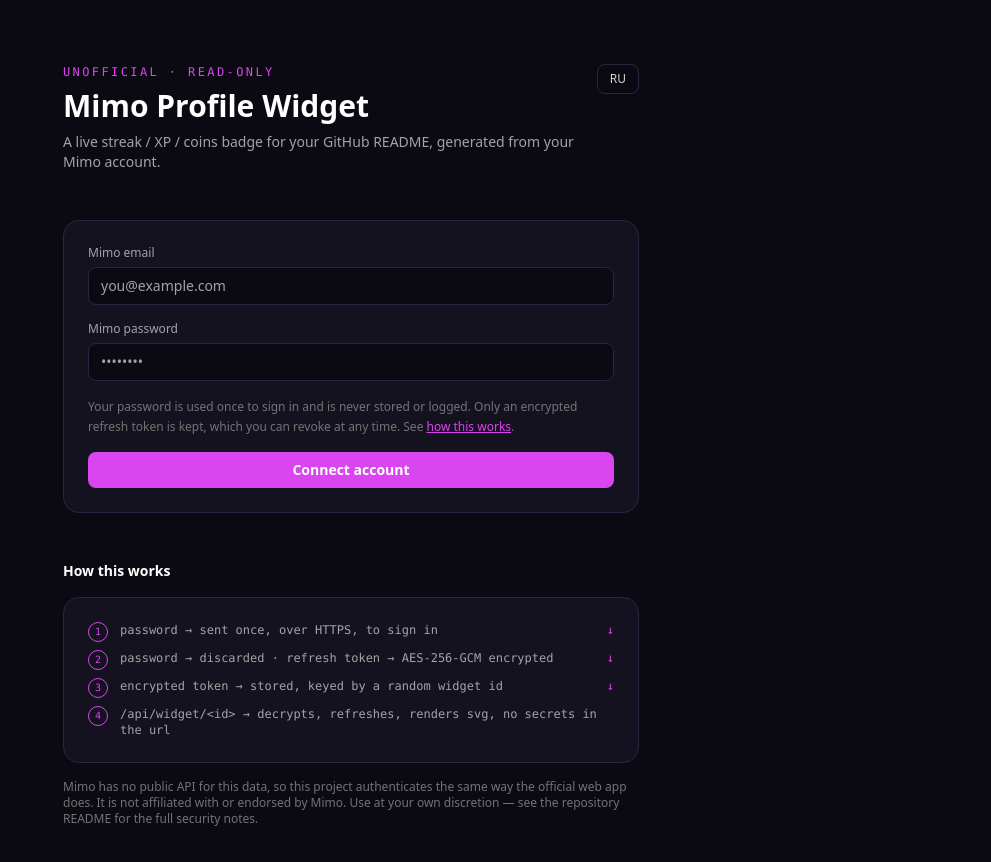
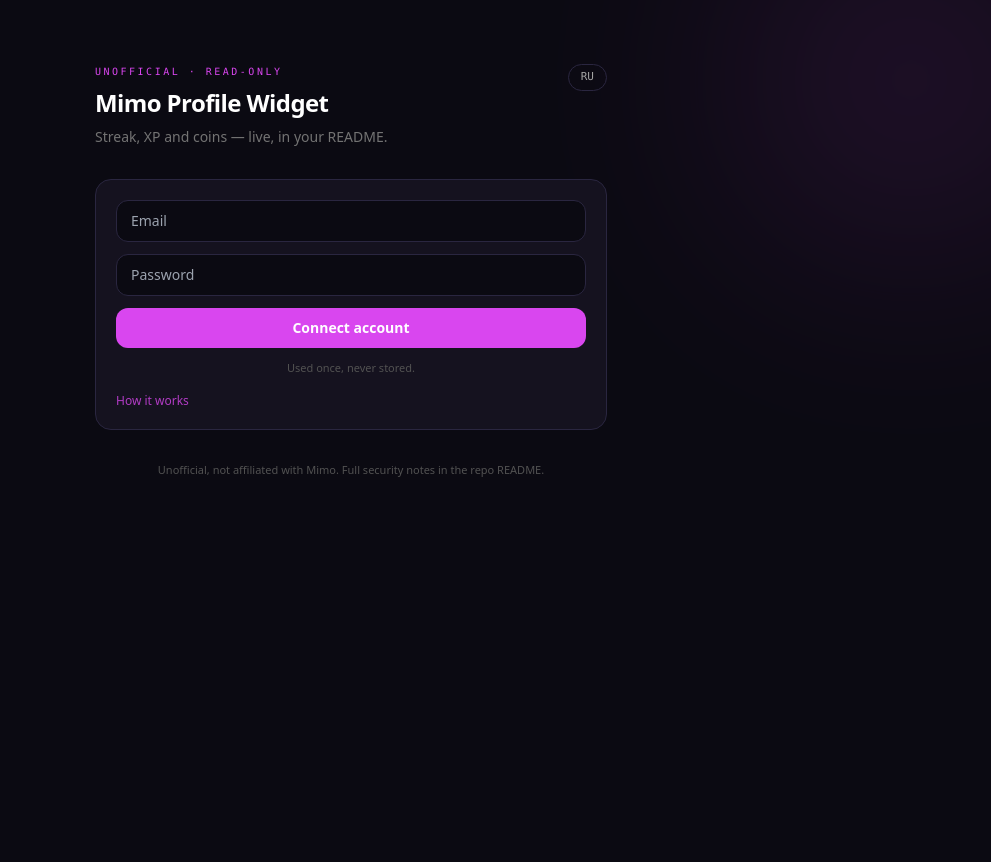
Before and after one commit to Asesu23/mimo-profile-widget, a Next.js app: page / in a window 1280 px wide. Shown: the top 862 px of the page, without its empty margins (289-1280 px from the left). After the commit the page ends 800 px from the top, so only its background shows below. Built offline with nearby package versions, Linux system fonts and the light colour scheme.

Commit message:
feat: new visual

```diff
--- a/app/page.tsx
+++ b/app/page.tsx
@@ -11,28 +11,26 @@
   en: {
     badge: 'unofficial · read-only',
     title: 'Mimo Profile Widget',
-    subtitle: 'A live streak / XP / coins badge for your GitHub README, generated from your Mimo account.',
-    emailLabel: 'Mimo email',
-    passwordLabel: 'Mimo password',
-    passwordNote: 'Your password is used once to sign in and is never stored or logged. Only an encrypted refresh token is kept, which you can revoke at any time. See',
-    howItWorksLink: 'how this works',
+    subtitle: 'Streak, XP and coins — live, in your README.',
+    emailLabel: 'Email',
+    passwordLabel: 'Password',
+    passwordNote: 'Used once, never stored.',
+    howItWorks: 'How it works',
+    step1: 'Password → sent once, over HTTPS',
+    step2: 'Discarded → only an encrypted refresh token is kept',
+    step3: 'Public URL → holds no secrets, decrypts server-side on each view',
+    step4: 'Disconnect anytime to delete the stored token',
     connect: 'Connect account',
     connecting: 'Connecting…',
     customize: 'Customize',
     theme: 'Theme',
-    statsToShow: 'Stats to show',
+    statsToShow: 'Stats',
     imageUrl: 'Image URL',
     readmeMarkdown: 'README markdown',
     copy: 'Copy',
     copied: 'Copied',
-    disconnect: 'Disconnect and delete stored token',
-    howItWorksTitle: 'How this works',
-    step1: 'password → sent once, over HTTPS, to sign in',
-    step2: 'password → discarded · refresh token → AES-256-GCM encrypted',
-    step3: 'encrypted token → stored, keyed by a random widget id',
-    step4: '/api/widget/<id> → decrypts, refreshes, renders svg, no secrets in the url',
-    footerNote:
-      'Mimo has no public API for this data, so this project authenticates the same way the official web app does. It is not affiliated with or endorsed by Mimo. Use at your own discretion — see the repository README for the full security notes.',
+    disconnect: 'Disconnect',
+    footerNote: 'Unofficial, not affiliated with Mimo. Full security notes in the repo README.',
     statStreak: 'Streak',
     statCoins: 'Coins',
     statXp: 'XP',
@@ -40,29 +38,26 @@
   ru: {
     badge: 'неофициально · только чтение',
     title: 'Mimo Profile Widget',
-    subtitle: 'Живой бейдж со стриком, XP и монетами для GitHub README, на основе твоего аккаунта Mimo.',
-    emailLabel: 'Email от Mimo',
-    passwordLabel: 'Пароль от Mimo',
-    passwordNote:
-      'Пароль используется один раз для входа и никогда не сохраняется и не логируется. Хранится только зашифрованный refresh-токен, который можно отозвать в любой момент. Подробнее —',
-    howItWorksLink: 'как это работает',
-    connect: 'Подключить аккаунт',
+    subtitle: 'Стрик, XP и монеты — живые, прямо в README.',
+    emailLabel: 'Email',
+    passwordLabel: 'Пароль',
+    passwordNote: 'Используется один раз, не сохраняется.',
+    howItWorks: 'Как это работает',
+    step1: 'Пароль → отправляется один раз, по HTTPS',
+    step2: 'Удаляется → остаётся только зашифрованный refresh-токен',
+    step3: 'Публичная ссылка → без секретов, расшифровка на сервере при каждом просмотре',
+    step4: 'Можно отключить в любой момент — токен удалится',
+    connect: 'Подключить',
     connecting: 'Подключаем…',
     customize: 'Настройка',
     theme: 'Тема',
-    statsToShow: 'Какие статы показывать',
-    imageUrl: 'Ссылка на картинку',
-    readmeMarkdown: 'Markdown для README',
-    copy: 'Скопировать',
+    statsToShow: 'Статы',
+    imageUrl: 'Ссылка',
+    readmeMarkdown: 'Markdown',
+    copy: 'Копировать',
     copied: 'Скопировано',
-    disconnect: 'Отключить и удалить токен',
-    howItWorksTitle: 'Как это работает',
-    step1: 'пароль → отправляется один раз, по HTTPS, для входа',
-    step2: 'пароль → удаляется · refresh-токен → шифруется AES-256-GCM',
-    step3: 'зашифрованный токен → сохраняется, привязан к случайному id виджета',
-    step4: '/api/widget/<id> → расшифровывает, обновляет, рендерит svg, в ссылке нет секретов',
-    footerNote:
-      'У Mimo нет публичного API для этих данных, поэтому проект авторизуется так же, как официальное веб-приложение. Проект не аффилирован с Mimo и не одобрен им. Используй на свой страх и риск — подробности по безопасности в README репозитория.',
+    disconnect: 'Отключить',
+    footerNote: 'Неофициальный проект, не связан с Mimo. Все детали безопасности — в README репозитория.',
     statStreak: 'Стрик',
     statCoins: 'Монеты',
     statXp: 'XP',
@@ -153,145 +148,119 @@
   }
 
   return (
-    <main className="min-h-screen bg-surface px-6 py-16">
-      <div className="mx-auto flex max-w-xl flex-col gap-12">
+    <main className="relative min-h-screen overflow-hidden bg-surface px-6 py-16">
+      <div
+        className="pointer-events-none absolute -right-40 -top-40 h-[480px] w-[480px] rounded-full opacity-20 blur-[120px]"
+        style={{ background: 'radial-gradient(circle, #D946EF, transparent 70%)' }}
+      />
+
+      <div className="relative mx-auto flex max-w-lg flex-col gap-8">
         <header className="flex items-start justify-between gap-4">
           <div className="flex flex-col gap-2">
-            <span className="font-mono text-xs uppercase tracking-[0.2em] text-accent">{t('badge')}</span>
-            <h1 className="text-3xl font-bold text-white">{t('title')}</h1>
-            <p className="text-sm text-neutral-400">{t('subtitle')}</p>
+            <span className="font-mono text-[10px] uppercase tracking-[0.25em] text-accent">{t('badge')}</span>
+            <h1 className="text-2xl font-bold tracking-tight text-white">{t('title')}</h1>
+            <p className="text-sm text-neutral-500">{t('subtitle')}</p>
           </div>
           <button
             type="button"
             onClick={() => setLocale((current) => (current === 'en' ? 'ru' : 'en'))}
-            className="shrink-0 rounded-lg border border-surface-border px-3 py-1.5 text-xs font-medium text-neutral-300 hover:border-accent hover:text-accent"
+            className="shrink-0 rounded-full border border-surface-border px-3 py-1 font-mono text-[11px] text-neutral-400 hover:border-accent hover:text-accent"
           >
             {locale === 'en' ? 'RU' : 'EN'}
           </button>
         </header>
 
         {status !== 'connected' && (
-          <form onSubmit={handleConnect} className="flex flex-col gap-4 rounded-2xl border border-surface-border bg-surface-card p-6">
-            <div className="flex flex-col gap-1.5">
-              <label htmlFor="email" className="text-xs font-medium text-neutral-400">
-                {t('emailLabel')}
-              </label>
+          <form onSubmit={handleConnect} className="flex flex-col gap-3 rounded-2xl border border-surface-border bg-surface-card p-5">
             <input
-                id="email"
               type="email"
               required
               value={email}
               onChange={(event) => setEmail(event.target.value)}
-                className="rounded-lg border border-surface-border bg-surface px-3 py-2 text-sm text-white outline-none focus:border-accent"
-                placeholder="you@example.com"
+              className="rounded-xl border border-surface-border bg-surface px-3.5 py-2.5 text-sm text-white outline-none focus:border-accent"
+              placeholder={t('emailLabel')}
             />
-            </div>
-
-            <div className="flex flex-col gap-1.5">
-              <label htmlFor="password" className="text-xs font-medium text-neutral-400">
-                {t('passwordLabel')}
-              </label>
             <input
-                id="password"
               type="password"
               required
               value={password}
               onChange={(event) => setPassword(event.target.value)}
-                className="rounded-lg border border-surface-border bg-surface px-3 py-2 text-sm text-white outline-none focus:border-accent"
-                placeholder="••••••••"
+              className="rounded-xl border border-surface-border bg-surface px-3.5 py-2.5 text-sm text-white outline-none focus:border-accent"
+              placeholder={t('passwordLabel')}
             />
-            </div>
-
-            <p className="text-xs leading-relaxed text-neutral-500">
-              {t('passwordNote')}{' '}
-              <a href="#how-it-works" className="text-accent underline">
-                {t('howItWorksLink')}
-              </a>
-              .
-            </p>
 
             {errorMessage && <p className="text-xs text-red-400">{errorMessage}</p>}
 
             <button
               type="submit"
               disabled={status === 'connecting'}
-              className="rounded-lg bg-accent px-4 py-2 text-sm font-semibold text-white transition hover:bg-accent-soft hover:text-surface disabled:opacity-50"
+              className="rounded-xl bg-accent py-2.5 text-sm font-semibold text-white transition hover:bg-accent-soft hover:text-surface disabled:opacity-50"
             >
               {status === 'connecting' ? t('connecting') : t('connect')}
             </button>
+
+            <p className="text-center text-[11px] text-neutral-600">{t('passwordNote')}</p>
+
+            <details className="group mt-1 text-xs text-neutral-500">
+              <summary className="cursor-pointer select-none list-none text-accent/80 hover:text-accent">
+                {t('howItWorks')}
+              </summary>
+              <ul className="mt-2 flex flex-col gap-1.5 border-l border-surface-border pl-3 font-mono text-[11px] leading-relaxed">
+                <li>{t('step1')}</li>
+                <li>{t('step2')}</li>
+                <li>{t('step3')}</li>
+                <li>{t('step4')}</li>
+              </ul>
+            </details>
           </form>
         )}
 
         {status === 'connected' && widgetId && (
-          <section className="flex flex-col gap-6 rounded-2xl border border-surface-border bg-surface-card p-6">
-            <img src={imageUrl} alt="Mimo stats preview" className="w-full max-w-[600px]" />
+          <section className="flex flex-col gap-5 rounded-2xl border border-surface-border bg-surface-card p-5">
+            <img src={imageUrl} alt="Mimo stats preview" className="w-full rounded-xl" />
 
-            <div className="flex flex-col gap-3">
-              <span className="text-xs font-medium text-neutral-400">{t('customize')}</span>
-
-              <div className="flex flex-col gap-1.5">
-                <span className="text-[11px] text-neutral-500">{t('theme')}</span>
-                <div className="flex flex-wrap gap-2">
+            <div className="flex items-center justify-between gap-4">
+              <div className="flex items-center gap-2">
                 {Object.values(THEMES).map((theme) => (
                   <button
                     key={theme.id}
                     type="button"
                     onClick={() => setThemeId(theme.id)}
                     title={theme.name}
-                      className="h-7 w-7 rounded-full border-2 transition"
+                    className="h-6 w-6 rounded-full border-2 transition"
                     style={{
                       background: `linear-gradient(135deg, ${theme.accentFrom}, ${theme.accentTo})`,
-                        borderColor: themeId === theme.id ? theme.accentFrom : 'transparent',
-                        boxShadow: themeId === theme.id ? '0 0 0 2px rgba(255,255,255,0.15)' : 'none',
+                      borderColor: themeId === theme.id ? '#FFFFFF' : 'transparent',
                     }}
                   />
                 ))}
               </div>
-              </div>
 
-              <div className="flex flex-col gap-1.5">
-                <span className="text-[11px] text-neutral-500">{t('statsToShow')}</span>
-                <div className="flex gap-4">
+              <div className="flex items-center gap-3">
                 {ALL_STATS.map((key) => (
-                    <label key={key} className="flex items-center gap-1.5 text-xs text-neutral-300">
+                  <label key={key} className="flex items-center gap-1 text-[11px] text-neutral-400">
                     <input
                       type="checkbox"
                       checked={visibleStats.includes(key)}
                       onChange={() => toggleStat(key)}
-                        className="accent-accent"
+                      className="h-3 w-3 accent-accent"
                     />
                     {t(STAT_LABEL_KEY[key])}
                   </label>
                 ))}
               </div>
             </div>
-            </div>
 
             <Field label={t('imageUrl')} value={imageUrl} onCopy={() => copyToClipboard(imageUrl, 'image')} copied={copied === 'image'} copyLabel={t('copy')} copiedLabel={t('copied')} />
             <Field label={t('readmeMarkdown')} value={markdown} onCopy={() => copyToClipboard(markdown, 'markdown')} copied={copied === 'markdown'} copyLabel={t('copy')} copiedLabel={t('copied')} />
 
-            <button
-              type="button"
-              onClick={handleDisconnect}
-              className="self-start text-xs text-red-400 underline decoration-dotted"
-            >
+            <button type="button" onClick={handleDisconnect} className="self-start text-[11px] text-red-400/80 hover:text-red-400">
               {t('disconnect')}
             </button>
           </section>
         )}
 
-        {status !== 'connected' && (
-          <section id="how-it-works" className="flex flex-col gap-4">
-            <h2 className="text-sm font-semibold text-white">{t('howItWorksTitle')}</h2>
-            <div className="flex flex-col gap-2 rounded-2xl border border-surface-border bg-surface-card p-6 font-mono text-xs text-neutral-400">
-              <FlowStep step="1" text={t('step1')} />
-              <FlowStep step="2" text={t('step2')} />
-              <FlowStep step="3" text={t('step3')} />
-              <FlowStep step="4" text={t('step4')} last />
-            </div>
-            <p className="text-xs text-neutral-500">{t('footerNote')}</p>
-          </section>
-        )}
+        <p className="text-center text-[11px] text-neutral-600">{t('footerNote')}</p>
       </div>
     </main>
   );
@@ -313,16 +282,16 @@
   copiedLabel: string;
 }) {
   return (
-    <div className="flex flex-col gap-1.5">
-      <span className="text-xs font-medium text-neutral-400">{label}</span>
+    <div className="flex flex-col gap-1">
+      <span className="text-[11px] font-medium text-neutral-500">{label}</span>
       <div className="flex items-center gap-2">
-        <code className="flex-1 truncate rounded-lg border border-surface-border bg-surface px-3 py-2 text-xs text-neutral-300">
+        <code className="flex-1 truncate rounded-lg border border-surface-border bg-surface px-3 py-2 text-[11px] text-neutral-400">
           {value}
         </code>
         <button
           type="button"
           onClick={onCopy}
-          className="rounded-lg border border-surface-border px-3 py-2 text-xs text-neutral-300 hover:border-accent hover:text-accent"
+          className="shrink-0 rounded-lg border border-surface-border px-2.5 py-2 text-[11px] text-neutral-400 hover:border-accent hover:text-accent"
         >
           {copied ? copiedLabel : copyLabel}
         </button>
@@ -330,15 +299,3 @@
     </div>
   );
 }
-
-function FlowStep({ step, text, last }: { step: string; text: string; last?: boolean }) {
-  return (
-    <div className="flex items-start gap-3">
-      <span className="flex h-5 w-5 shrink-0 items-center justify-center rounded-full border border-accent text-[10px] text-accent">
-        {step}
-      </span>
-      <span>{text}</span>
-      {!last && <span className="ml-auto text-accent">↓</span>}
-    </div>
-  );
-}
```
Also changed, not shown: lib/svg.ts (+37 -16 lines). Lines whose indentation alone changed are shown as unchanged.
